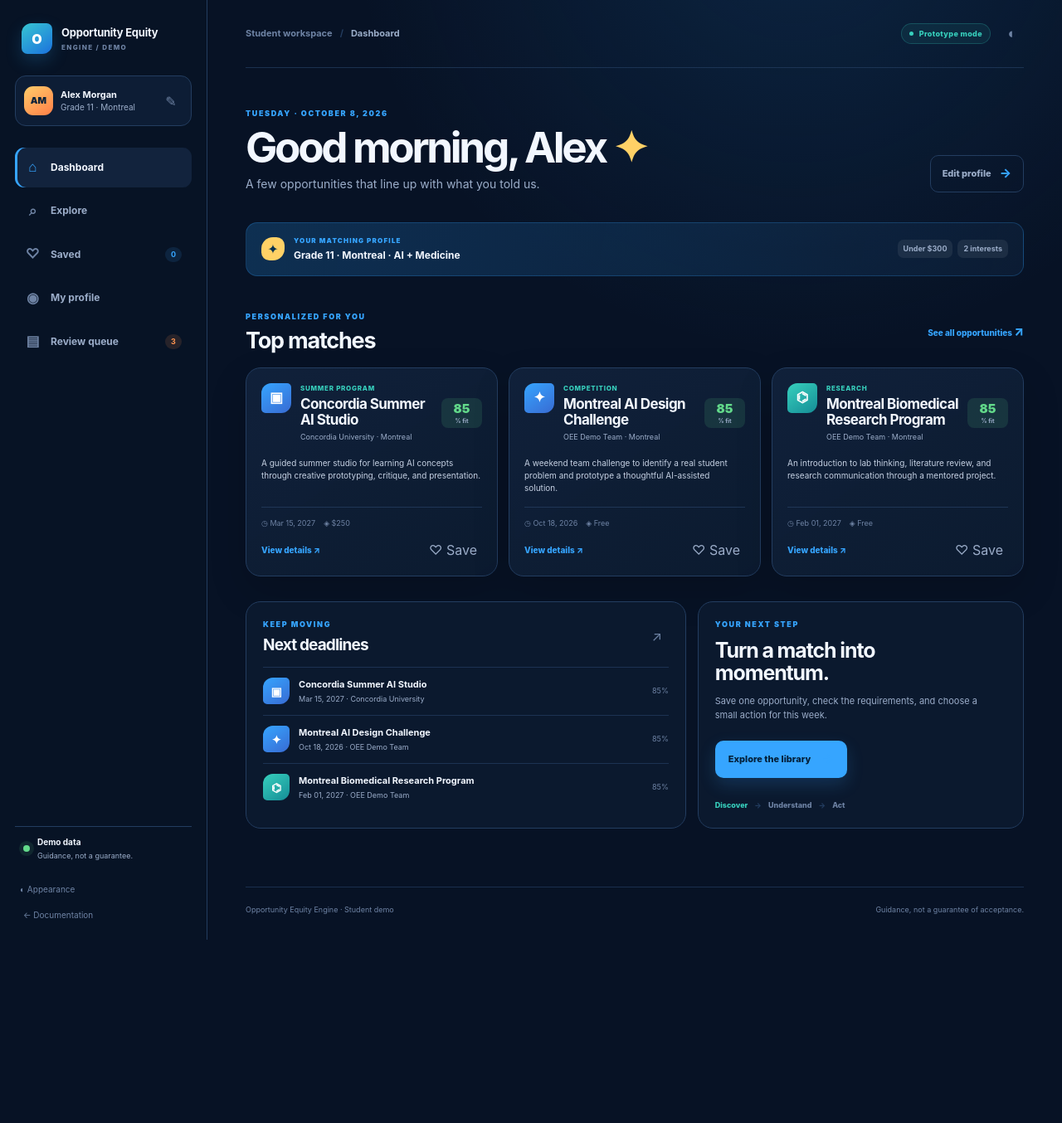
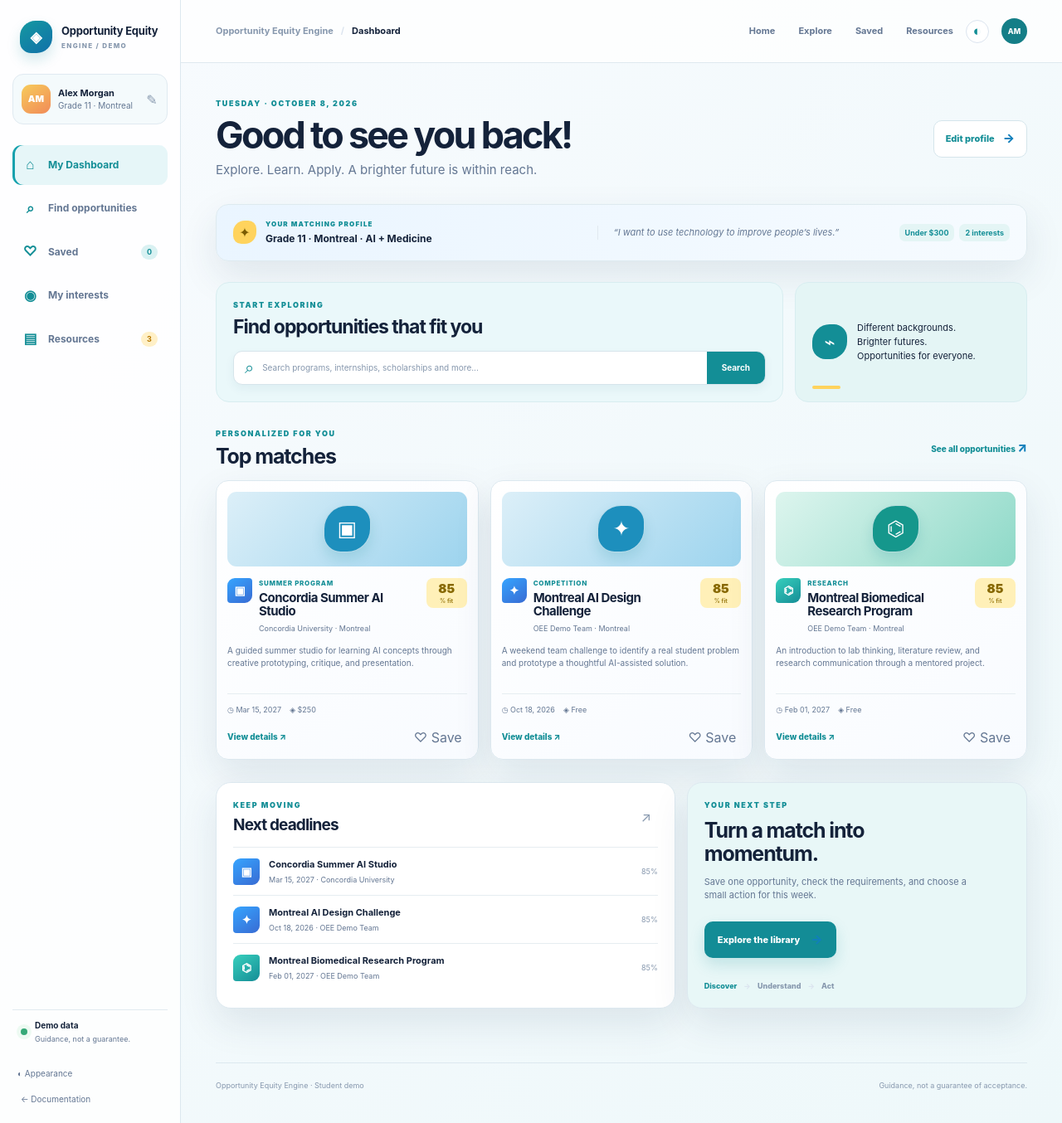
Before and after one commit to andyxuan2010/OpportunityEquityEngine, a Jekyll site: the page demo/index.html, which Jekyll copies as it is, in a window 1280 px wide. Shown: the whole page at 83% size. Built offline with Jekyll 4.4.1, drawn with Linux system fonts in a browser that asks for light colours; before the commit the page ends 1133 px from its top, so only the background shows below that.

Commit message:
Refresh opportunity demo experience

```diff
--- a/demo/app.js
+++ b/demo/app.js
@@ -45,7 +45,7 @@ function sortedMatches(items = opportunities) { return items.map((item) => ({ it
 function icon(item) { return `<span class="opportunity-icon ${escapeHtml(item.tone)}">${escapeHtml(item.icon)}</span>`; }
 function opportunityCard(item, match) {
   const savedState = isSaved(item.id);
-  return `<article class="opportunity-card"><div class="card-top"><div class="card-identity">${icon(item)}<div><span class="category-label">${escapeHtml(item.categoryLabel)}</span><h3>${escapeHtml(item.title)}</h3><p>${escapeHtml(item.organization)} · ${escapeHtml(item.location)}</p></div></div><span class="fit-score">${match.score}<small>% fit</small></span></div><p class="card-description">${escapeHtml(item.description)}</p><div class="card-facts"><span>◷ ${escapeHtml(item.deadlineLabel)}</span><span>◈ ${escapeHtml(formatCost(item.cost))}</span></div><div class="card-actions"><button class="text-link" data-detail-id="${item.id}">View details <span>↗</span></button><button class="save-button ${savedState ? "is-saved" : ""}" data-save-id="${item.id}" aria-label="${savedState ? "Remove" : "Save"} ${escapeHtml(item.title)}">${savedState ? "♥ Saved" : "♡ Save"}</button></div></article>`;
+  return `<article class="opportunity-card"><div class="card-visual ${escapeHtml(item.tone)}"><span>${escapeHtml(item.icon)}</span></div><div class="card-top"><div class="card-identity">${icon(item)}<div><span class="category-label">${escapeHtml(item.categoryLabel)}</span><h3>${escapeHtml(item.title)}</h3><p>${escapeHtml(item.organization)} · ${escapeHtml(item.location)}</p></div></div><span class="fit-score">${match.score}<small>% fit</small></span></div><p class="card-description">${escapeHtml(item.description)}</p><div class="card-facts"><span>◷ ${escapeHtml(item.deadlineLabel)}</span><span>◈ ${escapeHtml(formatCost(item.cost))}</span></div><div class="card-actions"><button class="text-link" data-detail-id="${item.id}">View details <span>↗</span></button><button class="save-button ${savedState ? "is-saved" : ""}" data-save-id="${item.id}" aria-label="${savedState ? "Remove" : "Save"} ${escapeHtml(item.title)}">${savedState ? "♥ Saved" : "♡ Save"}</button></div></article>`;
 }
 function compactOpportunity(item, match) { return `<div class="deadline-item"><div>${icon(item)}<div><strong>${escapeHtml(item.title)}</strong><small>${escapeHtml(item.deadlineLabel)} · ${escapeHtml(item.organization)}</small></div></div><span class="mini-score">${match.score}%</span></div>`; }
 function emptyState(title, copy, view, label) { return `<div class="empty-state"><span class="how-icon">◎</span><h3>${title}</h3><p>${copy}</p><button class="outline-button" data-view="${view}">${label} <span>→</span></button></div>`; }
@@ -107,4 +107,4 @@ document.querySelector("#quick-profile-form").addEventListener("submit", (event)
 document.querySelector("#search-input").addEventListener("input", renderExplore); document.querySelector("#category-filter").addEventListener("change", renderExplore); document.querySelector("#budget-filter").addEventListener("change", renderExplore);
 document.querySelector("#clear-filters").addEventListener("click", () => { document.querySelector("#search-input").value = ""; document.querySelector("#category-filter").value = "all"; document.querySelector("#budget-filter").value = "all"; renderExplore(); });
 document.addEventListener("keydown", (event) => { if (event.key === "Escape") closeModals(); });
-document.documentElement.dataset.theme = load("oee-theme", "dark"); document.querySelector("#quick-profile-form").innerHTML = profileFormMarkup(false); updateProfileCopy(); showView("dashboard");
+document.documentElement.dataset.theme = load("oee-theme", "light"); document.querySelector("#quick-profile-form").innerHTML = profileFormMarkup(false); updateProfileCopy(); showView("dashboard");
--- a/demo/index.html
+++ b/demo/index.html
@@ -3,7 +3,7 @@
   <head>
     <meta charset="utf-8">
     <meta name="viewport" content="width=device-width, initial-scale=1">
-    <meta name="theme-color" content="#0b1730">
+    <meta name="theme-color" content="#f4f8fc">
     <meta name="description" content="A student-centered opportunity matching demo.">
     <title>Opportunity Equity Engine · Student demo</title>
     <link rel="stylesheet" href="styles.css">
@@ -12,7 +12,7 @@
     <div class="app-shell">
       <aside class="sidebar">
         <a class="brand" href="./" aria-label="Opportunity Equity Engine home">
-          <span class="brand-mark">O</span>
+          <span class="brand-mark">◈</span>
           <span><strong>Opportunity Equity</strong><small>ENGINE / DEMO</small></span>
         </a>
 
@@ -23,11 +23,11 @@
         </div>
 
         <nav class="side-nav" aria-label="Demo navigation">
-          <button class="nav-item active" data-view="dashboard"><span>⌂</span> Dashboard</button>
-          <button class="nav-item" data-view="explore"><span>⌕</span> Explore</button>
+          <button class="nav-item active" data-view="dashboard"><span>⌂</span> My Dashboard</button>
+          <button class="nav-item" data-view="explore"><span>⌕</span> Find opportunities</button>
           <button class="nav-item" data-view="saved"><span>♡</span> Saved <b class="nav-count" id="saved-count">0</b></button>
-          <button class="nav-item" data-view="profile"><span>◉</span> My profile</button>
-          <button class="nav-item" data-view="admin"><span>▤</span> Review queue <b class="nav-count orange" id="review-count">3</b></button>
+          <button class="nav-item" data-view="profile"><span>◉</span> My interests</button>
+          <button class="nav-item" data-view="admin"><span>▤</span> Resources <b class="nav-count orange" id="review-count">3</b></button>
         </nav>
 
         <div class="sidebar-bottom">
@@ -39,10 +39,12 @@
 
       <main class="main-content">
         <header class="topbar">
-          <div class="breadcrumb"><span>Student workspace</span><i>/</i><strong id="page-label">Dashboard</strong></div>
+          <div class="breadcrumb"><span>Opportunity Equity Engine</span><i>/</i><strong id="page-label">Dashboard</strong></div>
           <div class="top-actions">
+            <nav class="top-nav" aria-label="Top navigation"><a href="./">Home</a><button data-view="explore">Explore</button><button data-view="saved">Saved</button><button data-view="admin">Resources</button></nav>
             <span class="demo-pill"><span></span> Prototype mode</span>
             <button class="icon-button top-theme" data-action="toggle-theme" aria-label="Toggle appearance">◐</button>
+            <span class="top-avatar">AM</span>
           </div>
         </header>
 
@@ -50,15 +52,21 @@
           <div class="welcome-row">
             <div>
               <p class="eyebrow">TUESDAY · OCTOBER 8, 2026</p>
-              <h1>Good morning, Alex <span>✦</span></h1>
-              <p class="lead">A few opportunities that line up with what you told us.</p>
+              <h1>Good to see you back!</h1>
+              <p class="lead">Explore. Learn. Apply. A brighter future is within reach.</p>
             </div>
             <button class="outline-button" data-action="edit-profile">Edit profile <span>→</span></button>
           </div>
 
           <div class="profile-strip">
             <div class="profile-strip-main"><span class="spark-icon">✦</span><div><small>YOUR MATCHING PROFILE</small><strong id="dashboard-profile">Grade 11 · Montreal · AI + Medicine</strong></div></div>
+            <div class="profile-quote">“I want to use technology to improve people’s lives.”</div>
             <div class="profile-tags" id="dashboard-tags"><span>Under $300</span><span>Weekends</span></div>
+          </div>
+
+          <div class="dashboard-search-grid">
+            <section class="dashboard-search-panel"><p class="eyebrow">START EXPLORING</p><h2>Find opportunities that fit you</h2><button class="dashboard-search-box" data-view="explore"><span>⌕</span><span>Search programs, internships, scholarships and more...</span><b>Search</b></button></section>
+            <aside class="mission-card"><span class="mission-icon">⌁</span><p>Different backgrounds.<br>Brighter futures.<br>Opportunities for everyone.</p><i></i></aside>
           </div>
 
           <div class="section-heading"><div><p class="eyebrow">PERSONALIZED FOR YOU</p><h2>Top matches</h2></div><button class="link-button" data-view="explore">See all opportunities <span>↗</span></button></div>
--- a/demo/styles.css
+++ b/demo/styles.css
@@ -337,3 +337,200 @@ html[data-theme="light"] body { --bg: #f4f7fb; --surface: #fff; --surface-2: #f2
 html[data-theme="light"] .sidebar { background: rgba(255, 255, 255, .85); }
 html[data-theme="light"] .opportunity-card { background: linear-gradient(145deg, #fff, #f8fbff); }
 html[data-theme="light"] .profile-strip { background: linear-gradient(100deg, #eaf5ff, #f6fbff); }
+
+/* Student-facing visual system inspired by the supplied product references. */
+:root {
+  --bg: #f5f9fd;
+  --surface: #ffffff;
+  --surface-2: #edf7fa;
+  --surface-3: #e5f1f7;
+  --line: #dce7ef;
+  --ink: #0b2d5b;
+  --muted: #5c7190;
+  --faint: #7f91a8;
+  --blue: #117fbb;
+  --teal: #138e96;
+  --orange: #f0b72f;
+  --purple: #7c6ed8;
+  --yellow: #ffd35d;
+  --green: #36a978;
+  --shadow: 0 12px 30px rgba(42, 78, 113, .08);
+}
+
+html { color-scheme: light; }
+body { color: var(--ink); background: var(--bg); }
+.app-shell { grid-template-columns: 218px minmax(0, 1fr); background: linear-gradient(135deg, #f8fbfe, #eef8fa); }
+.sidebar { gap: 25px; padding: 25px 15px 21px; border-right-color: #dce8ef; background: rgba(255, 255, 255, .88); }
+.brand { padding: 0 9px; }
+.brand-mark { width: 39px; height: 39px; border-radius: 48% 34% 48% 34%; color: #fff; background: linear-gradient(145deg, #1599a1, #1170a9); box-shadow: 0 8px 16px rgba(16, 137, 151, .18); font-size: 18px; }
+.brand strong { color: var(--ink); }
+.brand small { color: var(--faint); }
+.profile-mini { border-color: #e0eaf1; background: #f4fafc; }
+.avatar { color: #fff; background: linear-gradient(145deg, #f7cc5b, #f18a58); }
+.profile-mini strong { color: var(--ink); }
+.nav-item { color: var(--muted); }
+.nav-item span { color: var(--teal); }
+.nav-item:hover, .nav-item.active { color: var(--teal); background: #e6f6f8; }
+.nav-item.active { box-shadow: inset 3px 0 0 #16a1ad; }
+.nav-item.active span { color: var(--teal); }
+.nav-count { color: var(--teal); background: #d9f1f2; }
+.nav-count.orange { color: #b87900; background: #fff0c7; }
+.trust-note { border-top-color: #e1ebf0; }
+.trust-note strong { color: var(--ink); }
+.text-button, .back-link { color: var(--muted); }
+
+.main-content { max-width: none; padding: 0 42px 38px; }
+.topbar { min-height: 76px; margin: 0 -42px; padding: 0 42px; border-bottom-color: #dfe9ef; background: rgba(255, 255, 255, .78); }
+.breadcrumb { color: var(--faint); }
+.breadcrumb strong { color: var(--ink); }
+.top-actions { gap: 15px; }
+.top-nav { display: flex; align-items: center; gap: 28px; }
+.top-nav a, .top-nav button { padding: 0; border: 0; color: var(--muted); background: transparent; cursor: pointer; font-size: 11px; font-weight: 750; }
+.top-nav a:hover, .top-nav button:hover { color: var(--teal); }
+.demo-pill { display: none; }
+.top-theme { border: 1px solid var(--line); border-radius: 50%; color: var(--teal); background: var(--surface); }
+.top-avatar { width: 31px; height: 31px; display: grid; place-items: center; border-radius: 50%; color: #fff; background: #147e87; font-size: 9px; font-weight: 850; }
+.view { padding: 42px 0 35px; }
+.eyebrow { color: var(--teal); }
+h1 { color: var(--ink); font-size: clamp(34px, 3.5vw, 50px); letter-spacing: -.06em; }
+h2 { color: var(--ink); }
+.lead { color: var(--muted); font-size: 15px; }
+.outline-button { border-color: #d5e5eb; color: var(--teal); background: #fff; }
+.outline-button:hover { border-color: var(--teal); color: var(--teal); background: #edfafa; }
+.primary-button { color: #fff; background: #138c96; box-shadow: 0 8px 18px rgba(19, 140, 150, .18); }
+.primary-button:hover { background: #0b7079; }
+.link-button, .text-link { color: var(--teal); }
+.welcome-row { align-items: center; }
+.welcome-row .eyebrow { margin-bottom: 10px; }
+.profile-strip { display: grid; grid-template-columns: minmax(230px, 1.1fr) minmax(180px, .9fr) auto; align-items: center; margin: 29px 0 25px; padding: 17px 20px; border-color: #deeaef; border-radius: 15px; background: #fff; box-shadow: var(--shadow); }
+.profile-strip-main small { color: var(--teal); }
+.profile-strip-main strong { color: var(--ink); }
+.profile-quote { padding: 0 18px; border-left: 1px solid #e1e9ef; color: var(--muted); font-size: 11px; font-style: italic; }
+.profile-tags span, .tag { color: var(--teal); background: #e4f5f5; }
+.spark-icon { color: #7b5b00; background: var(--yellow); }
+.dashboard-search-grid { display: grid; grid-template-columns: minmax(0, 1fr) 280px; gap: 14px; margin: 0 0 31px; }
+.dashboard-search-panel, .mission-card { min-height: 142px; padding: 20px; border: 1px solid #d8edf0; border-radius: 16px; background: #eaf8fa; }
+.dashboard-search-panel h2 { margin: 0 0 15px; font-size: 23px; }
+.dashboard-search-box { width: 100%; display: flex; align-items: center; gap: 10px; padding: 0; border: 1px solid #d7e5eb; border-radius: 11px; color: var(--faint); background: #fff; cursor: pointer; text-align: left; box-shadow: 0 5px 12px rgba(42, 78, 113, .06); font-size: 10px; }
+.dashboard-search-box > span:first-child { padding-left: 13px; color: var(--teal); font-size: 20px; }
+.dashboard-search-box > span:nth-child(2) { flex: 1; padding: 12px 0; }
+.dashboard-search-box b { padding: 12px 18px; border-radius: 0 10px 10px 0; color: #fff; background: var(--teal); font-size: 10px; }
+.mission-card { display: flex; align-items: center; gap: 12px; position: relative; background: #e4f5f5; }
+.mission-card p { margin: 0; color: var(--ink); font-size: 11px; line-height: 1.55; }
+.mission-card i { position: absolute; left: 20px; bottom: 15px; width: 34px; height: 4px; border-radius: 4px; background: var(--yellow); }
+.mission-icon { width: 42px; height: 42px; display: grid; place-items: center; border-radius: 50% 38% 50% 38%; color: #fff; background: var(--teal); font-size: 22px; }
+.section-heading { margin-bottom: 14px; }
+.section-heading h2 { font-size: 25px; }
+.recommendation-grid { gap: 14px; }
+.opportunity-card { min-height: 0; padding: 13px; border-color: #dce8ef; border-radius: 15px; background: #fff; box-shadow: var(--shadow); }
+.opportunity-card:hover { border-color: #abd7de; box-shadow: 0 15px 32px rgba(42, 78, 113, .12); }
+.card-visual { height: 90px; display: grid; place-items: center; overflow: hidden; border-radius: 11px; color: rgba(255, 255, 255, .9); background: linear-gradient(135deg, #d7f2f0, #91d8d3); }
+.card-visual span { width: 57px; height: 57px; display: grid; place-items: center; border: 1px solid rgba(255, 255, 255, .68); border-radius: 50% 36% 50% 36%; color: #fff; background: rgba(14, 132, 143, .75); box-shadow: 0 8px 15px rgba(14, 132, 143, .16); font-size: 25px; }
+.card-visual.blue { background: linear-gradient(135deg, #dceff8, #9dd4ee); }
+.card-visual.blue span { background: #1d8fbd; }
+.card-visual.teal { background: linear-gradient(135deg, #ddf5ee, #8ed9c8); }
+.card-visual.teal span { background: #15978c; }
+.card-visual.orange { background: linear-gradient(135deg, #fff3cc, #f8d774); }
+.card-visual.orange span { background: #e6a91f; }
+.card-visual.purple { background: linear-gradient(135deg, #efeafe, #c8bcf0); }
+.card-visual.purple span { background: #7e70d5; }
+.card-visual.yellow { background: linear-gradient(135deg, #fff8d8, #f8dda0); }
+.card-visual.yellow span { color: #725800; background: #f0bb38; }
+.card-top { align-items: flex-start; margin-top: 14px; }
+.opportunity-icon { width: 30px; height: 30px; flex-basis: 30px; border-radius: 9px 4px 9px 4px; font-size: 14px; }
+.category-label { color: var(--teal); }
+.card-identity { gap: 8px; }
+.card-identity h3 { color: var(--ink); font-size: 15px; }
+.card-identity p { color: var(--muted); }
+.fit-score { color: #876800; background: #fff0b8; }
+.fit-score small { color: #a0811d; }
+.card-description { min-height: 48px; margin: 13px 0 11px; color: var(--muted); }
+.card-facts { color: var(--muted); border-top-color: #e6edf1; }
+.save-button { color: var(--muted); }
+.save-button.is-saved { color: #d99318; }
+.dashboard-lower { margin-top: 27px; }
+.panel { border-color: #dce8ef; background: #fff; box-shadow: var(--shadow); }
+.deadline-item { border-top-color: #e6edf1; }
+.deadline-item strong { color: var(--ink); }
+.deadline-item small { color: var(--muted); }
+.journey-panel { background: #e8f7f7; }
+.journey-panel h2 { color: var(--ink); }
+.journey-panel p:not(.eyebrow) { color: var(--muted); }
+.journey-line .done { color: var(--teal); }
+
+.page-intro h1 { color: var(--ink); }
+.large-number { color: rgba(19, 142, 150, .18); }
+.filter-bar { margin-top: 29px; }
+.search-field, .filter-bar select, .profile-form input, .profile-form select { border-color: #dce8ef; color: var(--ink); background: #fff; }
+.results-meta { color: var(--faint); }
+.results-meta strong { color: var(--ink); }
+.result-card, .saved-card, .review-row { border-color: #dce8ef; background: #fff; box-shadow: var(--shadow); }
+.result-copy h3, .saved-card h3, .review-row strong { color: var(--ink); }
+.result-copy p, .saved-card p, .review-row small, .saved-card .next-step { color: var(--muted); }
+.saved-summary { border-color: #ddd8f4; background: #f2efff; }
+.saved-summary strong { color: var(--ink); }
+.saved-summary small { color: var(--muted); }
+.profile-form-panel, .how-panel { min-height: 450px; }
+.how-panel { background: linear-gradient(145deg, #e8f7f7, #fff); }
+.how-panel h2 { color: var(--ink); }
+.how-panel p:not(.eyebrow), .rule-list span { color: var(--muted); }
+.admin-banner { border-color: #f3dfae; background: #fff8e4; }
+.admin-banner strong { color: #a97900; }
+.admin-banner p { color: var(--muted); }
+.status-badge { color: #a97900; background: #fff0bd; }
+.app-footer { border-top-color: #dce8ef; color: var(--faint); }
+.modal-backdrop { background: rgba(19, 54, 79, .24); }
+.modal { border-color: #dce8ef; background: #fff; box-shadow: 0 28px 70px rgba(42, 78, 113, .18); }
+.modal-close { color: var(--muted); }
+.detail-heading h2, .profile-modal h2 { color: var(--ink); }
+.detail-heading p, .profile-modal > p:not(.eyebrow), .detail-section p { color: var(--muted); }
+.detail-facts span { color: var(--ink); background: #eef7f9; }
+.detail-section { border-top-color: #dce8ef; }
+.detail-section.highlight { border-color: #cceee3; background: #eefaf5; }
+.detail-section.evidence a { color: var(--teal); }
+
+html[data-theme="dark"] { color-scheme: dark; }
+html[data-theme="dark"] body { --bg: #071225; --surface: #0d1b31; --surface-2: #12233d; --surface-3: #172d4b; --line: #233d60; --ink: #f2f7ff; --muted: #9badc9; --faint: #6e83a4; --blue: #36a5ff; --teal: #37d0bd; --orange: #ff9550; --purple: #9c79ff; --yellow: #ffd166; --green: #62d98a; background: var(--bg); }
+html[data-theme="dark"] .app-shell { background: radial-gradient(circle at 75% -10%, rgba(31, 111, 180, .2), transparent 34%), var(--bg); }
+html[data-theme="dark"] .sidebar, html[data-theme="dark"] .topbar { border-color: var(--line); background: rgba(8, 20, 38, .92); }
+html[data-theme="dark"] .brand strong, html[data-theme="dark"] h1, html[data-theme="dark"] h2, html[data-theme="dark"] .card-identity h3, html[data-theme="dark"] .profile-mini strong, html[data-theme="dark"] .detail-heading h2, html[data-theme="dark"] .profile-modal h2 { color: var(--ink); }
+html[data-theme="dark"] .profile-mini, html[data-theme="dark"] .opportunity-card, html[data-theme="dark"] .panel, html[data-theme="dark"] .result-card, html[data-theme="dark"] .saved-card, html[data-theme="dark"] .review-row, html[data-theme="dark"] .modal, html[data-theme="dark"] .filter-bar select, html[data-theme="dark"] .search-field, html[data-theme="dark"] .profile-form input, html[data-theme="dark"] .profile-form select { border-color: var(--line); background: var(--surface); }
+html[data-theme="dark"] .profile-strip, html[data-theme="dark"] .outline-button, html[data-theme="dark"] .top-theme, html[data-theme="dark"] .dashboard-search-box { border-color: var(--line); background: var(--surface); }
+html[data-theme="dark"] .dashboard-search-panel, html[data-theme="dark"] .mission-card, html[data-theme="dark"] .journey-panel, html[data-theme="dark"] .how-panel { border-color: var(--line); background: var(--surface-2); }
+html[data-theme="dark"] .profile-quote, html[data-theme="dark"] .detail-section, html[data-theme="dark"] .card-facts, html[data-theme="dark"] .app-footer { border-color: var(--line); }
+html[data-theme="dark"] .detail-facts span { background: var(--surface-2); }
+html[data-theme="dark"] .detail-section.highlight { border-color: rgba(98, 217, 138, .2); background: rgba(98, 217, 138, .07); }
+
+@media (max-width: 1050px) {
+  .main-content { padding-inline: 28px; }
+  .topbar { margin-inline: -28px; padding-inline: 28px; }
+  .profile-strip { grid-template-columns: 1fr auto; }
+  .profile-quote { display: none; }
+}
+@media (max-width: 760px) {
+  .app-shell { display: block; }
+  .sidebar { gap: 14px; padding: 14px 13px 9px; border-right: 0; border-bottom-color: var(--line); }
+  .brand { padding-inline: 5px; }
+  .profile-mini { display: none; }
+  .side-nav { gap: 4px; }
+  .nav-item { padding: 8px 10px; }
+  .topbar { margin: 0; padding-inline: 2px; }
+  .breadcrumb span { max-width: 145px; overflow: hidden; text-overflow: ellipsis; white-space: nowrap; }
+  .top-nav { display: none; }
+  .main-content { padding: 0 16px 25px; }
+  .view { padding-top: 32px; }
+  .welcome-row, .page-intro { align-items: flex-start; }
+  .profile-strip { grid-template-columns: 1fr; gap: 12px; }
+  .profile-tags { padding-left: 39px; }
+  .dashboard-search-grid { grid-template-columns: 1fr; }
+  .mission-card { min-height: 105px; }
+  .card-visual { height: 78px; }
+  .dashboard-lower, .profile-layout { grid-template-columns: 1fr; }
+}
+@media (max-width: 430px) {
+  .main-content { padding-inline: 13px; }
+  .top-theme { display: none; }
+  .top-avatar { width: 28px; height: 28px; }
+  .dashboard-search-box > span:nth-child(2) { overflow: hidden; text-overflow: ellipsis; white-space: nowrap; }
+  .dashboard-search-box b { padding-inline: 12px; }
+}
```
